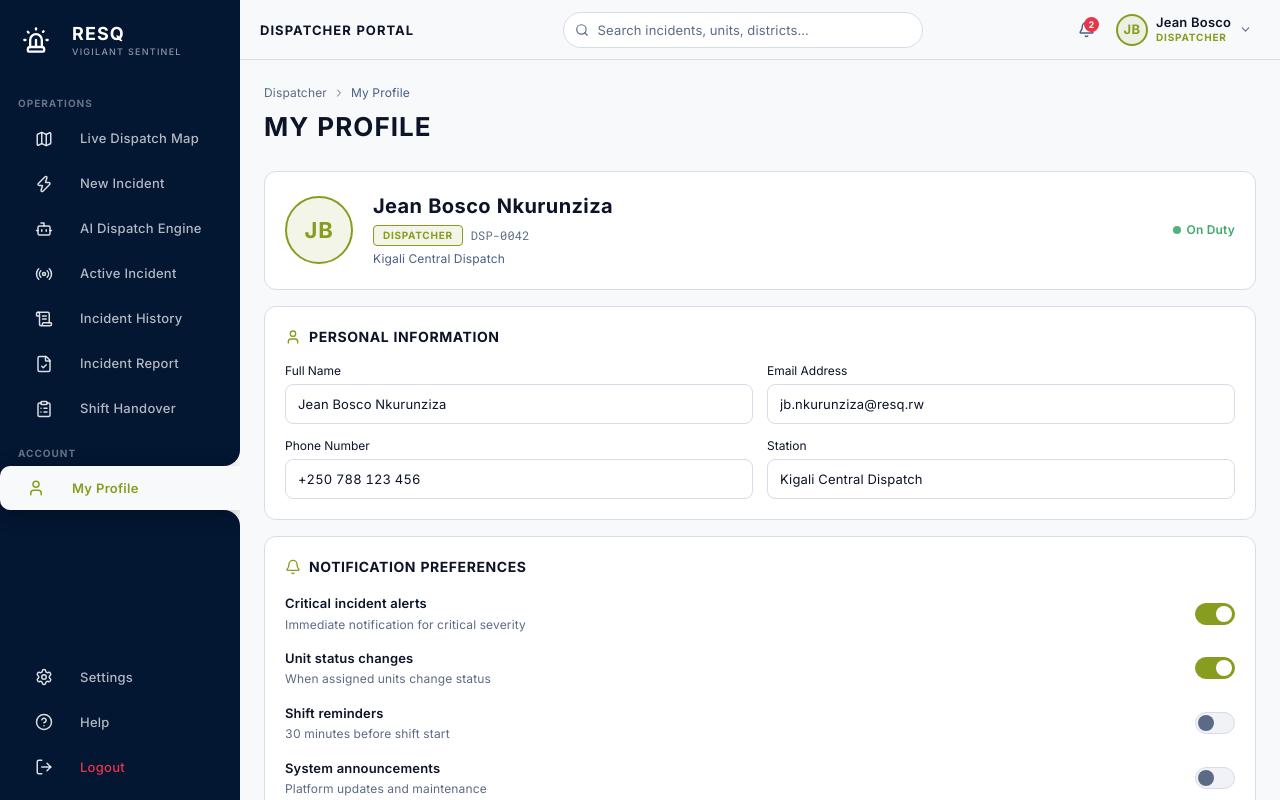
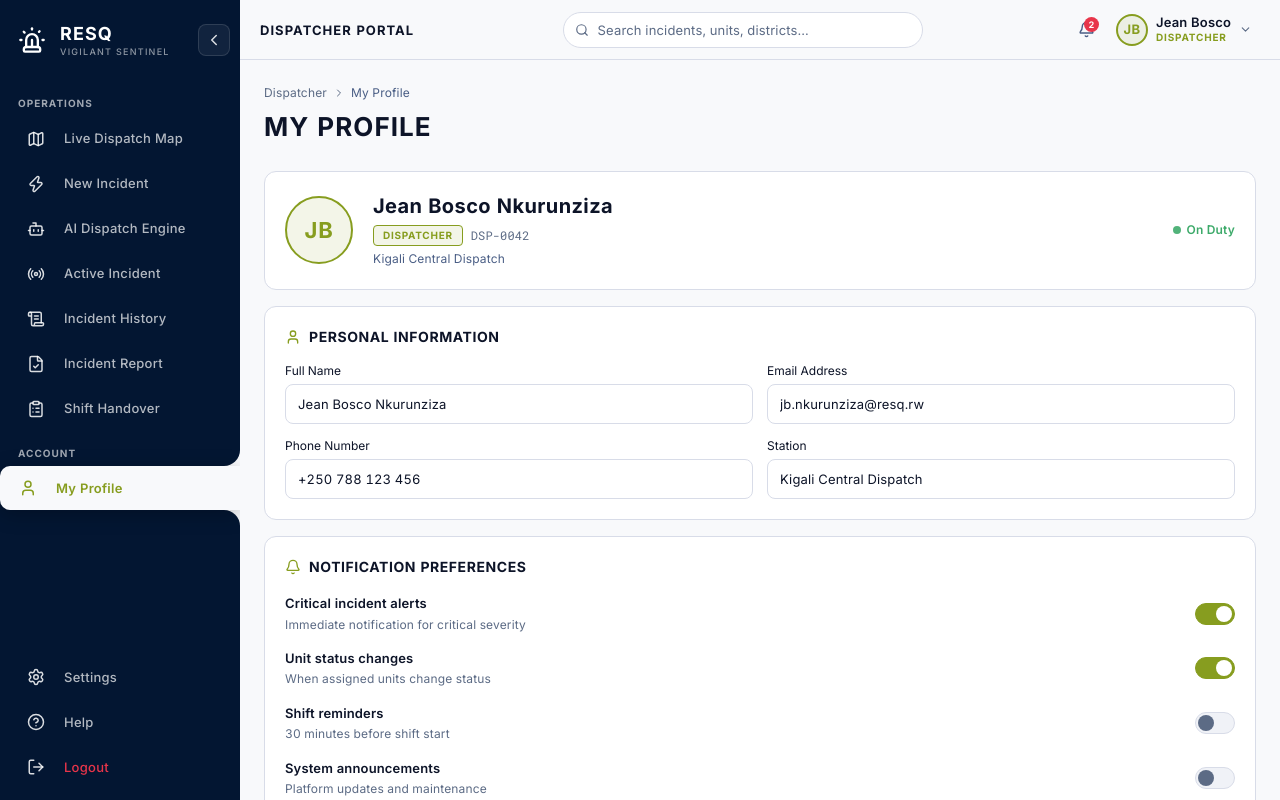
Before and after one commit to Munezeroolivierhugue/ResQ-Frontend, a React (Vite) app: page /dispatcher/profile in a window 1280 px wide. Built offline with nearby package versions, Linux system fonts and the light colour scheme.

Commit message:
Improve sidebar toggle, theme tokens, and settings contrast

```diff
--- a/src/components/layout/AdminSidebar.jsx
+++ b/src/components/layout/AdminSidebar.jsx
@@ -2,6 +2,8 @@ import { useLocation, Link } from 'react-router-dom'
 import {
   UserPlus, Users, User, Settings, HelpCircle, LogOut, Siren, X,
 } from 'lucide-react'
+import SidebarToggle from './SidebarToggle'
+import { useSidebarClasses } from '../../hooks/useSidebarClasses'
 
 const NAV_ITEMS = [
   { icon: UserPlus, label: 'Invite users', href: '/admin' },
@@ -39,15 +41,17 @@ function NavItem({ item, isActive, onClose }) {
 
 export default function AdminSidebar({ mobileOpen, onClose }) {
   const location = useLocation()
+  const sidebarClasses = useSidebarClasses(mobileOpen)
 
   return (
-    <aside className={`sidebar${mobileOpen ? ' mobile-open' : ''}`}>
+    <aside className={sidebarClasses}>
       <div className="sidebar-header">
-        <span className="sidebar-icon"><Siren size={28} /></span>
+        <span className="sidebar-logo-icon"><Siren size={28} /></span>
         <div className="sidebar-brand-text">
           <span className="sidebar-brand-name">RESQ</span>
           <span className="sidebar-brand-sub">VIGILANT SENTINEL</span>
         </div>
+        <SidebarToggle />
         <button className="sidebar-close-btn btn-ghost" onClick={onClose} aria-label="Close menu">
           <X size={18} />
         </button>
--- a/src/components/layout/Sidebar.jsx
+++ b/src/components/layout/Sidebar.jsx
@@ -3,6 +3,8 @@ import {
   Map, Zap, Bot, Radio, ScrollText, FileCheck, ClipboardList, User,
   Settings, HelpCircle, LogOut, Siren, X,
 } from 'lucide-react'
+import SidebarToggle from './SidebarToggle'
+import { useSidebarClasses } from '../../hooks/useSidebarClasses'
 
 const NAV_ITEMS = [
   { icon: Map,           label: 'Live Dispatch Map',  href: '/dispatcher' },
@@ -46,18 +48,17 @@ function NavItem({ item, isActive, onClose }) {
 export default function Sidebar({ mobileOpen, onClose }) {
   const location = useLocation()
   const isProfileActive = location.pathname === '/dispatcher/profile'
+  const sidebarClasses = useSidebarClasses(mobileOpen)
 
   return (
-    <aside className={`sidebar${mobileOpen ? ' mobile-open' : ''}`}>
-
-      {/* Logo header */}
+    <aside className={sidebarClasses}>
       <div className="sidebar-header">
-        <span className="sidebar-icon"><Siren size={28} /></span>
+        <span className="sidebar-logo-icon"><Siren size={28} /></span>
         <div className="sidebar-brand-text">
           <span className="sidebar-brand-name">RESQ</span>
           <span className="sidebar-brand-sub">VIGILANT SENTINEL</span>
         </div>
-        {/* Close button — mobile only */}
+        <SidebarToggle />
         <button className="sidebar-close-btn btn-ghost" onClick={onClose} aria-label="Close menu">
           <X size={18} />
         </button>
--- /dev/null
+++ b/src/components/layout/SidebarToggle.jsx
@@ -0,0 +1,18 @@
+import { ChevronLeft, ChevronRight } from 'lucide-react'
+import { useSidebarStore } from '../../store/sidebarStore'
+
+export default function SidebarToggle() {
+  const { collapsed, toggle } = useSidebarStore()
+
+  return (
+    <button
+      type="button"
+      className="sidebar-toggle-btn"
+      onClick={toggle}
+      aria-label={collapsed ? 'Show menu labels' : 'Hide menu labels'}
+      title={collapsed ? 'Show menu labels' : 'Hide menu labels'}
+    >
+      {collapsed ? <ChevronRight size={18} /> : <ChevronLeft size={18} />}
+    </button>
+  )
+}
--- a/src/components/settings/SettingsView.jsx
+++ b/src/components/settings/SettingsView.jsx
@@ -82,8 +82,8 @@ export default function SettingsView({ portalLabel, breadcrumbParent }) {
           })}
         </div>
 
-        <p className="text-[11px] text-(--text-muted) m-0 mt-4" style={{ fontFamily: 'var(--font-mono)' }}>
-          Active theme: {theme.toUpperCase()} · Stored locally on this device
+        <p className="settings-theme-status">
+          Active theme: <strong>{theme.toUpperCase()}</strong> · Stored locally on this device
         </p>
       </div>
     </div>
--- /dev/null
+++ b/src/hooks/useSidebarClasses.js
@@ -0,0 +1,11 @@
+import { useSidebarStore } from '../store/sidebarStore'
+
+export function useSidebarClasses(mobileOpen) {
+  const collapsed = useSidebarStore((s) => s.collapsed)
+  const expanded = mobileOpen || !collapsed
+  return [
+    'sidebar',
+    expanded ? 'sidebar--expanded' : 'sidebar--collapsed',
+    mobileOpen ? 'mobile-open' : '',
+  ].filter(Boolean).join(' ')
+}
--- a/src/index.css
+++ b/src/index.css
@@ -2,58 +2,13 @@
 @import "tailwindcss";
 
 @layer base {
-  :root, [data-theme="dark"] {
-    --accent:           #D4FF1E;
-    --accent-dim:       #AACE00;
-    --accent-ghost:     rgba(212,255,30,0.08);
-    --accent-text:      #0A1020;
-
-    --bg-base:          #040D1F;
-    --bg-surface:       #031632;
-    --bg-elevated:      #1A2540;
-    --bg-input:         #0C1526;
-
-    --border:           #243050;
-    --border-subtle:    #162038;
-
-    --text-primary:     #E5E2E4;
-    --text-secondary:   #8A95B0;
-    --text-muted:       #6B7A94;
-    --text-label:       #C5CEDF;
-    --text-on-accent:   #040D1F;
-
-    --shadow-card:      0 2px 16px rgba(4,13,31,0.7), 0 0 0 1px var(--border);
-    --shadow-modal:     0 24px 64px rgba(4,13,31,0.9);
-    --shadow-dropdown:  0 8px 32px rgba(4,13,31,0.8), 0 0 0 1px var(--border);
-  }
-
-  [data-theme="light"] {
+  :root {
     --accent:           #879D1F;
     --accent-dim:       #6B7D18;
     --accent-ghost:     rgba(135,157,31,0.10);
     --accent-text:      #FFFFFF;
-
-    --bg-base:          #F8F9FB;
-    --bg-surface:       #FFFFFF;
-    --bg-sidebar:       #031632;
-    --bg-elevated:      #F0F2F7;
-    --bg-input:         #FFFFFF;
-
-    --border:           #D8DCE8;
-    --border-subtle:    #ECEEF4;
-
-    --text-primary:     #0D1428;
-    --text-secondary:   #4A5E85;
-    --text-muted:       #5C6B85;
-    --text-label:       #0D1428;
     --text-on-accent:   #FFFFFF;
 
-    --shadow-card:      0 1px 6px rgba(13,20,40,0.08), 0 0 0 1px var(--border);
-    --shadow-modal:     0 24px 64px rgba(13,20,40,0.18);
-    --shadow-dropdown:  0 8px 24px rgba(13,20,40,0.12), 0 0 0 1px var(--border);
-  }
-
-  :root {
     --status-critical:    #E8354A;
     --status-critical-bg: rgba(232,53,74,0.12);
     --status-high:        #F07820;
@@ -69,6 +24,58 @@
     --font-display: 'Inter', sans-serif;
     --font-body:    'Inter', sans-serif;
     --font-mono:    'Roboto Mono', monospace;
+  }
+
+  [data-theme="dark"] {
+    --accent:           #9BB826;
+    --accent-dim:       #B3D42C;
+    --accent-ghost:     rgba(155,184,38,0.14);
+    --accent-text:      #FFFFFF;
+
+    --bg-base:          #060D1A;
+    --bg-surface:       #0D1A2E;
+    --bg-sidebar:       #030A14;
+    --bg-elevated:      #132236;
+    --bg-input:         #0A1526;
+
+    --border:           #1E3054;
+    --border-subtle:    #132040;
+
+    --text-primary:     #DCE5F2;
+    --text-secondary:   #7B93BB;
+    --text-muted:       #536A8A;
+    --text-label:       #DCE5F2;
+    --text-on-accent:   #FFFFFF;
+
+    --shadow-card:      0 1px 6px rgba(0,0,0,0.40), 0 0 0 1px var(--border);
+    --shadow-modal:     0 24px 64px rgba(0,0,0,0.60);
+    --shadow-dropdown:  0 8px 24px rgba(0,0,0,0.50), 0 0 0 1px var(--border);
+  }
+
+  [data-theme="light"] {
+    --accent:           #879D1F;
+    --accent-dim:       #6B7D18;
+    --accent-ghost:     rgba(135,157,31,0.10);
+    --accent-text:      #FFFFFF;
+
+    --bg-base:          #F8F9FB;
+    --bg-surface:       #FFFFFF;
+    --bg-sidebar:       #031632;
+    --bg-elevated:      #F0F2F7;
+    --bg-input:         #FFFFFF;
+
+    --border:           #D8DCE8;
+    --border-subtle:    #ECEEF4;
+
+    --text-primary:     #0D1428;
+    --text-secondary:   #4A5E85;
+    --text-muted:       #5C6B85;
+    --text-label:       #0D1428;
+    --text-on-accent:   #FFFFFF;
+
+    --shadow-card:      0 1px 6px rgba(13,20,40,0.08), 0 0 0 1px var(--border);
+    --shadow-modal:     0 24px 64px rgba(13,20,40,0.18);
+    --shadow-dropdown:  0 8px 24px rgba(13,20,40,0.12), 0 0 0 1px var(--border);
   }
 
   *, *::before, *::after {
@@ -115,8 +122,14 @@
   overflow: hidden;
   flex-shrink: 0;
   z-index: 10;
-}
-.sidebar:hover { width: 240px; }
+  outline: none;
+  box-shadow: none;
+  border: none;
+}
+.sidebar--expanded {
+  width: 240px;
+  min-width: 240px;
+}
 
 .sidebar-header {
   display: flex;
@@ -124,20 +137,85 @@
   margin-bottom: 6px;
   overflow: hidden;
   flex-shrink: 0;
-  height: 80px;
+  min-height: 80px;
+  padding: 0 8px;
+  gap: 0;
+}
+.sidebar--collapsed .sidebar-header {
+  flex-direction: column;
+  justify-content: center;
+  align-items: center;
+  padding: 12px 6px;
+  gap: 10px;
+  min-height: 96px;
+}
+.sidebar--expanded .sidebar-header {
+  padding: 0 10px 0 4px;
+}
+
+.sidebar-logo-icon {
+  display: flex;
+  align-items: center;
+  justify-content: center;
+  width: 56px;
+  min-width: 56px;
+  height: 44px;
+  flex-shrink: 0;
+  color: var(--accent);
+}
+.sidebar--collapsed .sidebar-logo-icon {
+  width: 100%;
+  min-width: 0;
+}
+[data-theme="light"] .sidebar-logo-icon { color: #ffffff; }
+
+.sidebar-toggle-btn {
+  display: flex;
+  align-items: center;
+  justify-content: center;
+  width: 32px;
+  height: 32px;
+  border-radius: 8px;
+  border: 1px solid rgba(255, 255, 255, 0.12);
+  background: rgba(255, 255, 255, 0.06);
+  color: rgba(255, 255, 255, 0.85);
+  cursor: pointer;
+  flex-shrink: 0;
+  transition: background 0.15s, border-color 0.15s, color 0.15s;
+}
+.sidebar-toggle-btn:hover {
+  background: rgba(255, 255, 255, 0.12);
+  border-color: rgba(255, 255, 255, 0.22);
+  color: #fff;
+}
+.sidebar--collapsed .sidebar-toggle-btn {
+  margin: 0 auto;
+}
+.sidebar--expanded .sidebar-toggle-btn {
+  margin-left: auto;
 }
 
 .sidebar-brand-text {
   display: flex;
   flex-direction: column;
   line-height: 1;
-  opacity: 0;
-  transform: translateX(-8px);
-  transition: opacity 250ms ease 80ms, transform 250ms ease 80ms;
   white-space: nowrap;
   overflow: hidden;
-}
-.sidebar:hover .sidebar-brand-text { opacity: 1; transform: translateX(0); }
+  flex: 1;
+  min-width: 0;
+  opacity: 0;
+  width: 0;
+  pointer-events: none;
+  transition: opacity 250ms ease 80ms, width 250ms ease;
+}
+.sidebar--expanded .sidebar-brand-text {
+  opacity: 1;
+  width: auto;
+  pointer-events: auto;
+}
+.sidebar--collapsed .sidebar-brand-text {
+  display: none;
+}
 
 .sidebar-brand-name {
   font-size: 1.125rem;
@@ -185,22 +263,37 @@
 .sidebar-section-label {
   font-size: 10px;
   font-weight: 700;
-  color: var(--text-muted);
+  color: var(--text-secondary);
   letter-spacing: 0.1em;
   padding: 6px 18px 4px;
   text-transform: uppercase;
   font-family: var(--font-display);
   white-space: nowrap;
   opacity: 0;
-  transition: opacity 200ms ease 50ms;
-}
-.sidebar:hover .sidebar-section-label { opacity: 1; }
-[data-theme="light"] .sidebar-section-label { color: rgba(255,255,255,0.4); }
+  height: 0;
+  overflow: hidden;
+  padding-top: 0;
+  padding-bottom: 0;
+  transition: opacity 200ms ease 50ms, height 200ms ease;
+}
+.sidebar--expanded .sidebar-section-label {
+  opacity: 1;
+  height: auto;
+  padding: 6px 18px 4px;
+}
+[data-theme="light"] .sidebar-section-label {
+  color: rgba(255, 255, 255, 0.62);
+}
+[data-theme="dark"] .sidebar-section-label {
+  color: var(--text-secondary);
+}
 
 .sidebar-bottom { padding: 6px 0 10px; }
+.sidebar--collapsed .sidebar-bottom { padding: 6px 4px 10px; }
 
 .sidebar-item-wrap { position: relative; margin: 1px 0; padding: 0 8px; }
 .sidebar-item-wrap.active { padding: 0; }
+.sidebar--collapsed .sidebar-item-wrap:not(.active) { padding: 0 8px; }
 
 /* Cutout corner decorators */
 .sidebar-cutout {
@@ -251,14 +344,32 @@
   display: flex;
   align-items: center;
   justify-content: center;
-  width: 72px;
-  min-width: 72px;
+  width: 56px;
+  min-width: 56px;
   flex-shrink: 0;
   color: inherit;
 }
+.sidebar--expanded .sidebar-icon {
+  width: 56px;
+  min-width: 56px;
+}
+.sidebar--collapsed .sidebar-item:not(.active) {
+  justify-content: center;
+}
+.sidebar--collapsed .sidebar-item:not(.active) .sidebar-icon {
+  width: 100%;
+  min-width: 0;
+}
+.sidebar--collapsed .sidebar-item.active {
+  justify-content: flex-start;
+}
+.sidebar--collapsed .sidebar-item.active .sidebar-icon {
+  width: 56px;
+  min-width: 56px;
+  margin: 0;
+}
 [data-theme="light"] .sidebar-icon { color: rgba(255,255,255,0.85); }
-[data-theme="light"] .sidebar-item.active .sidebar-icon { color: #879D20; }
-[data-theme="light"] .sidebar-header .sidebar-icon { color: #FFFFFF; }
+[data-theme="light"] .sidebar-item.active .sidebar-icon { color: var(--accent); }
 
 :root .sidebar-item.active .sidebar-icon,
 [data-theme="dark"] .sidebar-item.active .sidebar-icon { color: var(--accent); }
@@ -267,32 +378,31 @@
   white-space: nowrap;
   overflow: hidden;
   opacity: 0;
-  transform: translateX(-8px);
-  transition: opacity 250ms ease 80ms, transform 250ms ease 80ms;
+  width: 0;
+  flex: 0;
+  padding-right: 0;
+  transition: opacity 250ms ease 80ms, width 250ms ease;
+}
+.sidebar--expanded .sidebar-label {
+  opacity: 1;
+  width: auto;
   flex: 1;
   padding-right: 14px;
 }
-.sidebar:hover .sidebar-label { opacity: 1; transform: translateX(0); }
 
 .sidebar-item.active {
   background: var(--bg-base);
   color: var(--accent);
   font-weight: 600;
+  border: none;
   border-radius: 10px 0 0 10px;
-  box-shadow: 0 4px 20px rgba(0,0,0,0.25);
-}
-[data-theme="light"] .sidebar-item.active { color: #879D20; }
+  box-shadow: 0 4px 20px rgba(0, 0, 0, 0.25);
+}
+[data-theme="light"] .sidebar-item.active { color: var(--accent); }
 
 /* Responsive */
 .navbar-menu-btn { display: none; }
 .sidebar-close-btn { display: none; }
-
-@media (max-width: 1024px) {
-  .sidebar:hover { width: 72px; }
-  .sidebar:hover .sidebar-label { opacity: 0; transform: translateX(-8px); }
-  .sidebar:hover .sidebar-brand-text { opacity: 0; transform: translateX(-8px); }
-  .sidebar:hover .sidebar-section-label { opacity: 0; }
-}
 
 @media (max-width: 768px) {
   .navbar-menu-btn { display: inline-flex; }
@@ -307,9 +417,39 @@
     box-shadow: none;
   }
   .sidebar.mobile-open { left: 0; box-shadow: 4px 0 24px rgba(0,0,0,0.4); }
-  .sidebar.mobile-open .sidebar-label { opacity: 1; transform: translateX(0); }
-  .sidebar.mobile-open .sidebar-brand-text { opacity: 1; transform: translateX(0); }
-  .sidebar.mobile-open .sidebar-section-label { opacity: 1; }
+  .sidebar.mobile-open.sidebar--collapsed,
+  .sidebar.mobile-open.sidebar--expanded {
+    width: 240px !important;
+    min-width: 240px !important;
+  }
+  .sidebar.mobile-open .sidebar-label {
+    opacity: 1;
+    width: auto;
+    flex: 1;
+    padding-right: 14px;
+  }
+  .sidebar.mobile-open .sidebar-brand-text {
+    opacity: 1;
+    width: auto;
+    display: flex;
+    pointer-events: auto;
+  }
+  .sidebar.mobile-open .sidebar-section-label {
+    opacity: 1;
+    height: auto;
+    padding: 6px 18px 4px;
+  }
+  .sidebar.mobile-open .sidebar-header {
+    flex-direction: row;
+    align-items: center;
+    padding: 0 10px 0 4px;
+    min-height: 80px;
+  }
+  .sidebar.mobile-open .sidebar-icon {
+    width: 56px;
+    min-width: 56px;
+  }
+  .sidebar.mobile-open .sidebar-item { justify-content: flex-start; }
   .sidebar-close-btn { display: inline-flex; margin-left: auto; margin-right: 8px; }
   .sidebar-overlay { position: fixed; inset: 0; background: rgba(0,0,0,0.5); z-index: 199; }
   .navbar-search { display: none !important; }
@@ -645,19 +785,35 @@
   padding: 1rem 1.1rem;
   border-radius: 10px;
   border: 1px solid var(--border);
-  background: var(--bg-input);
+  background: var(--bg-elevated);
   cursor: pointer;
   color: var(--text-primary);
   font-family: var(--font-body);
-  transition: border-color 0.15s, background 0.15s;
+  transition: border-color 0.15s, background 0.15s, box-shadow 0.15s;
+}
+.settings-theme-card:not(.settings-theme-card--active) {
+  border-color: var(--border);
+}
+[data-theme="light"] .settings-theme-card:not(.settings-theme-card--active) {
+  border-color: var(--border);
+  background: var(--bg-surface);
+  box-shadow: 0 0 0 1px var(--border-subtle);
 }
 .settings-theme-card:hover {
   border-color: var(--accent);
   background: var(--bg-elevated);
+  box-shadow: none;
 }
 .settings-theme-card--active {
   border-color: var(--accent);
   background: var(--accent-ghost);
+  box-shadow: none;
+}
+.settings-theme-status {
+  font-size: 11px;
+  color: var(--text-secondary);
+  margin: 1rem 0 0;
+  font-family: var(--font-mono);
 }
 .settings-theme-card-icon {
   display: flex;
--- /dev/null
+++ b/src/store/sidebarStore.js
@@ -0,0 +1,13 @@
+import { create } from 'zustand'
+
+/** Default expanded so new users see labels until they choose to collapse. */
+const saved = localStorage.getItem('resq-sidebar-collapsed') === 'true'
+
+export const useSidebarStore = create((set) => ({
+  collapsed: saved,
+  toggle: () => set((s) => {
+    const next = !s.collapsed
+    localStorage.setItem('resq-sidebar-collapsed', String(next))
+    return { collapsed: next }
+  }),
+}))
```
